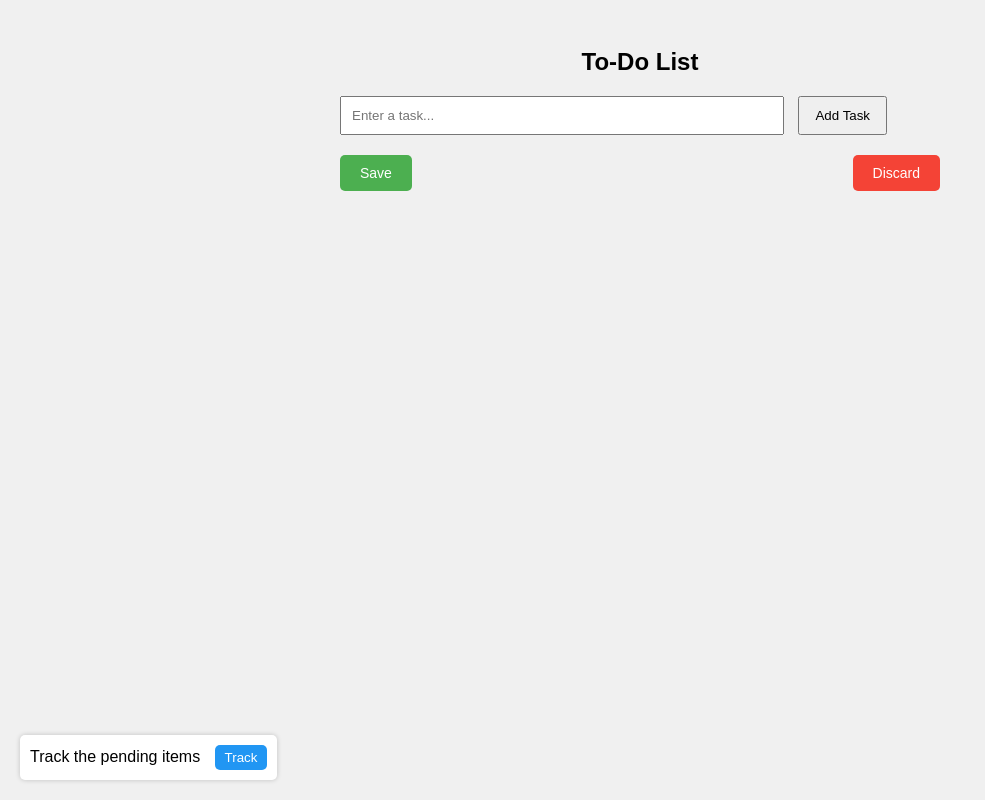
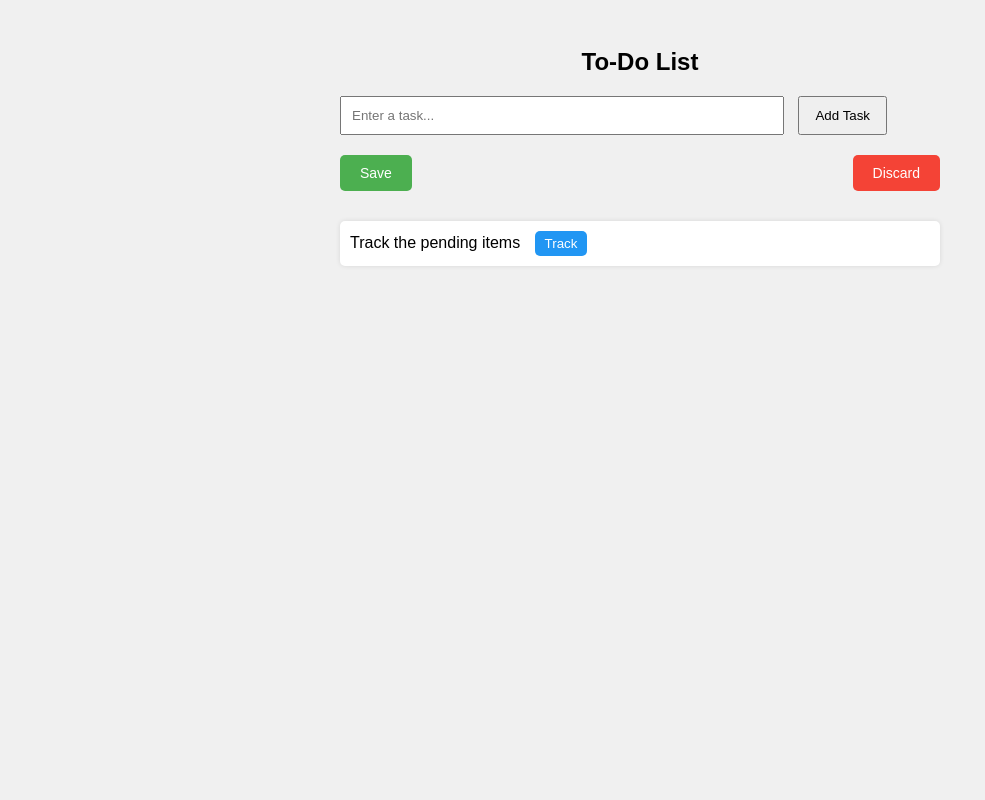
Before and after one commit to Sassrutha/Sass-Todo, a plain HTML site: page index.html in a window 1280 px wide. Both pictures are taken after a click on the button "Start". Shown: the whole page, without its empty margins (0-985 px from the left). Drawn offline with Linux system fonts and the light colour scheme.

Commit message:
Updated index.html
Track button alignment change

```diff
--- a/index.html
+++ b/index.html
@@ -119,13 +119,11 @@
     }
 
     .track-section {
-      position: fixed;
-      bottom: 20px;
-      left: 20px;
+      margin-top: 30px;
+      padding: 10px;
       background: #fff;
-      padding: 10px;
       border-radius: 5px;
-      box-shadow: 0 0 5px rgba(0,0,0,0.2);
+      box-shadow: 0 0 5px rgba(0,0,0,0.1);
     }
 
     #trackBtn {
```
